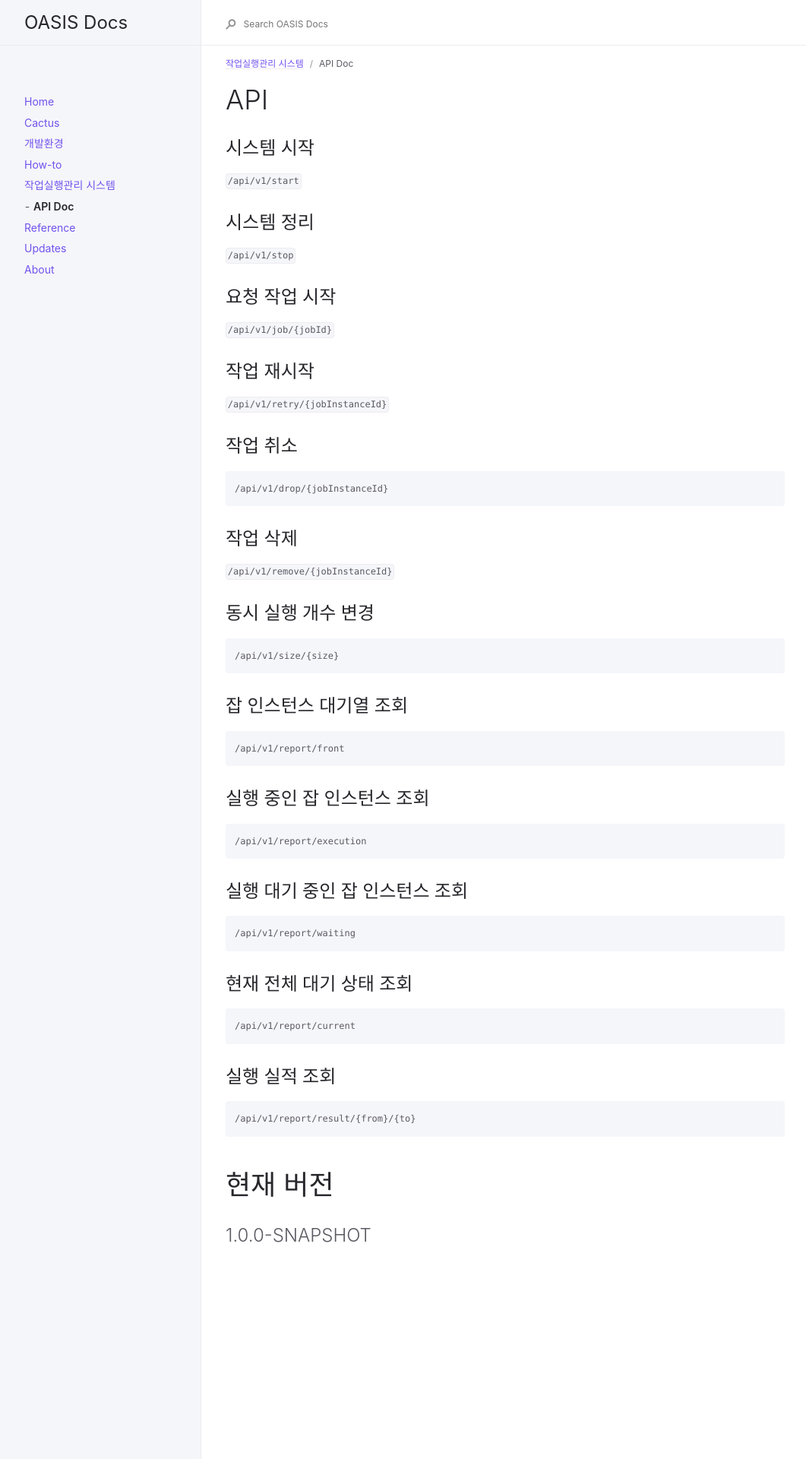
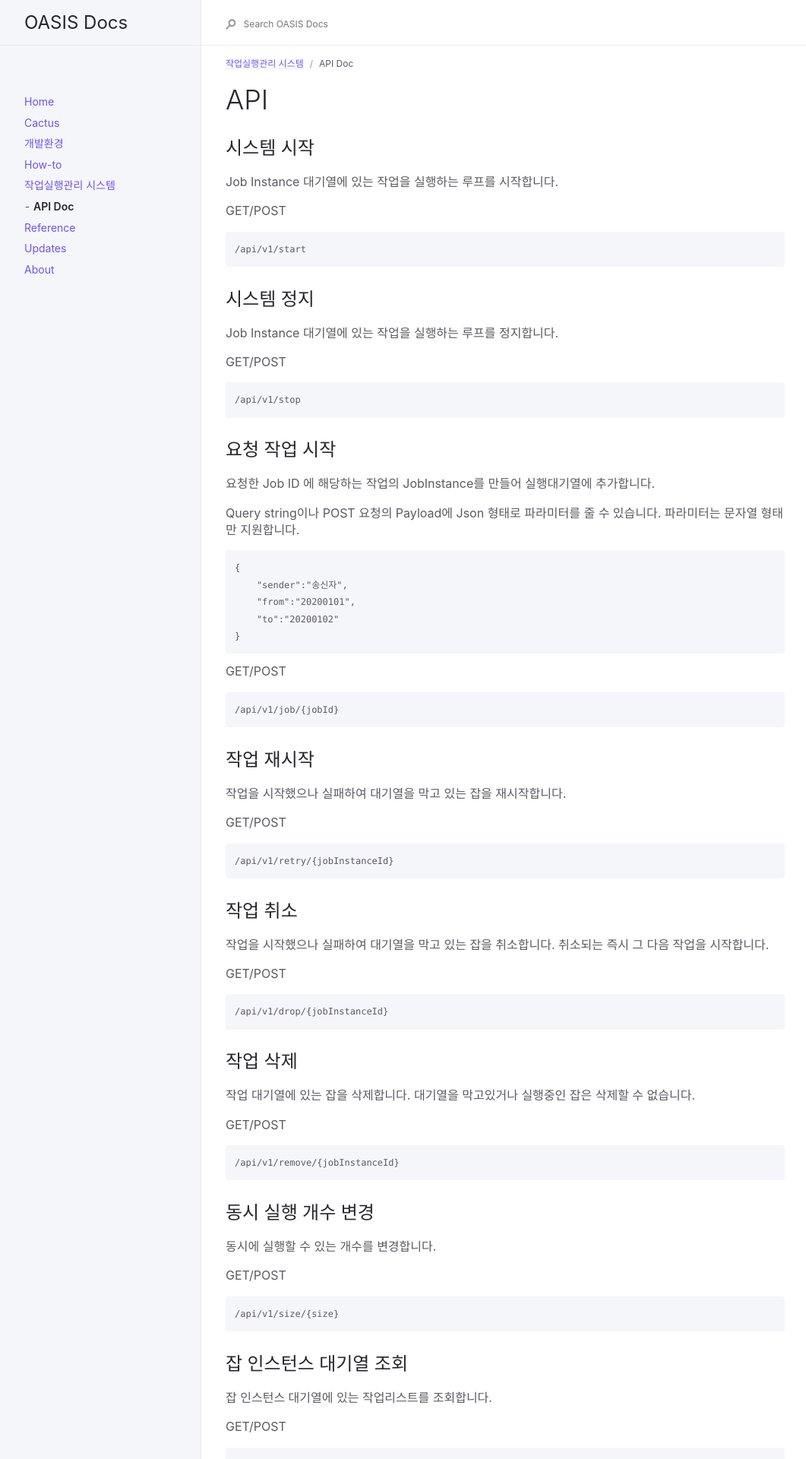
Before and after one commit to oasis-official/oasis-official.github.io, a Jekyll site: the page built from docs/jobman/api.md, in a window 1280 px wide. Shown: the top 1920 px of the page at 76% size, without its empty margins (91-1152 px from the left). Built offline with Jekyll 4.4.1, drawn with Linux system fonts in a browser that asks for light colours; some of the changed text lies outside the part shown.

Commit message:
설명추가

````diff
--- a/docs/jobman/api.md
+++ b/docs/jobman/api.md
@@ -7,62 +7,114 @@ parent: 작업실행관리 시스템
 # API
 
 ## 시스템 시작
-```url
+Job Instance 대기열에 있는 작업을 실행하는 루프를 시작합니다.
+
+GET/POST
+```
 /api/v1/start
 ```
 
-## 시스템 정리
-```url
+## 시스템 정지
+Job Instance 대기열에 있는 작업을 실행하는 루프를 정지합니다.
+
+GET/POST
+```
 /api/v1/stop
 ```
 
 ## 요청 작업 시작
-```url
+요청한 Job ID 에 해당하는 작업의 JobInstance를 만들어 실행대기열에 추가합니다.
+
+Query string이나 POST 요청의 Payload에 Json 형태로 파라미터를 줄 수 있습니다. 파라미터는 문자열 형태만 지원합니다.
+
+```
+{
+    "sender":"송신자",
+    "from":"20200101",
+    "to":"20200102"
+}
+```
+
+
+GET/POST
+```
 /api/v1/job/{jobId}
 ```
 
+
 ## 작업 재시작
-```url
+작업을 시작했으나 실패하여 대기열을 막고 있는 잡을 재시작합니다.
+
+
+GET/POST
+```
 /api/v1/retry/{jobInstanceId}
 ```
 
 ## 작업 취소
+작업을 시작했으나 실패하여 대기열을 막고 있는 잡을 취소합니다. 취소되는 즉시 그 다음 작업을 시작합니다.
+
+GET/POST
 ```
 /api/v1/drop/{jobInstanceId}
 ```
 
 ## 작업 삭제
-```url
+작업 대기열에 있는 잡을 삭제합니다. 대기열을 막고있거나 실행중인 잡은 삭제할 수 없습니다.
+
+GET/POST
+```
 /api/v1/remove/{jobInstanceId}
 ```
 
 ## 동시 실행 개수 변경
+동시에 실행할 수 있는 개수를 변경합니다.
+
+GET/POST
 ```
 /api/v1/size/{size}
 ```
 
 ## 잡 인스턴스 대기열 조회
+잡 인스턴스 대기열에 있는 작업리스트를 조회합니다.
+
+GET/POST
 ```
 /api/v1/report/front
 ```
 
 ## 실행 중인 잡 인스턴스 조회
+실행중인 잡 인스턴스를 조회합니다.
+
+
+GET/POST
 ```
 /api/v1/report/execution
 ```
 
 ## 실행 대기 중인 잡 인스턴스 조회
+메인 큐에서 대기중인 잡 인스턴스를 조회합니다.
+
+GET/POST
 ```
 /api/v1/report/waiting
 ```
 
 
 ## 현재 전체 대기 상태 조회
+현대 대기 상태를 조회합니다.
+
+
+GET/POST
 ```
 /api/v1/report/current
 ```
 
 ## 실행 실적 조회
+실행실적을 조회합니다.
+
+
+GET/POST
 ```
 /api/v1/report/result/{from}/{to}
 ```
````
Also changed, not shown: docs/jobman/jobman.md (+4 -0 lines).
